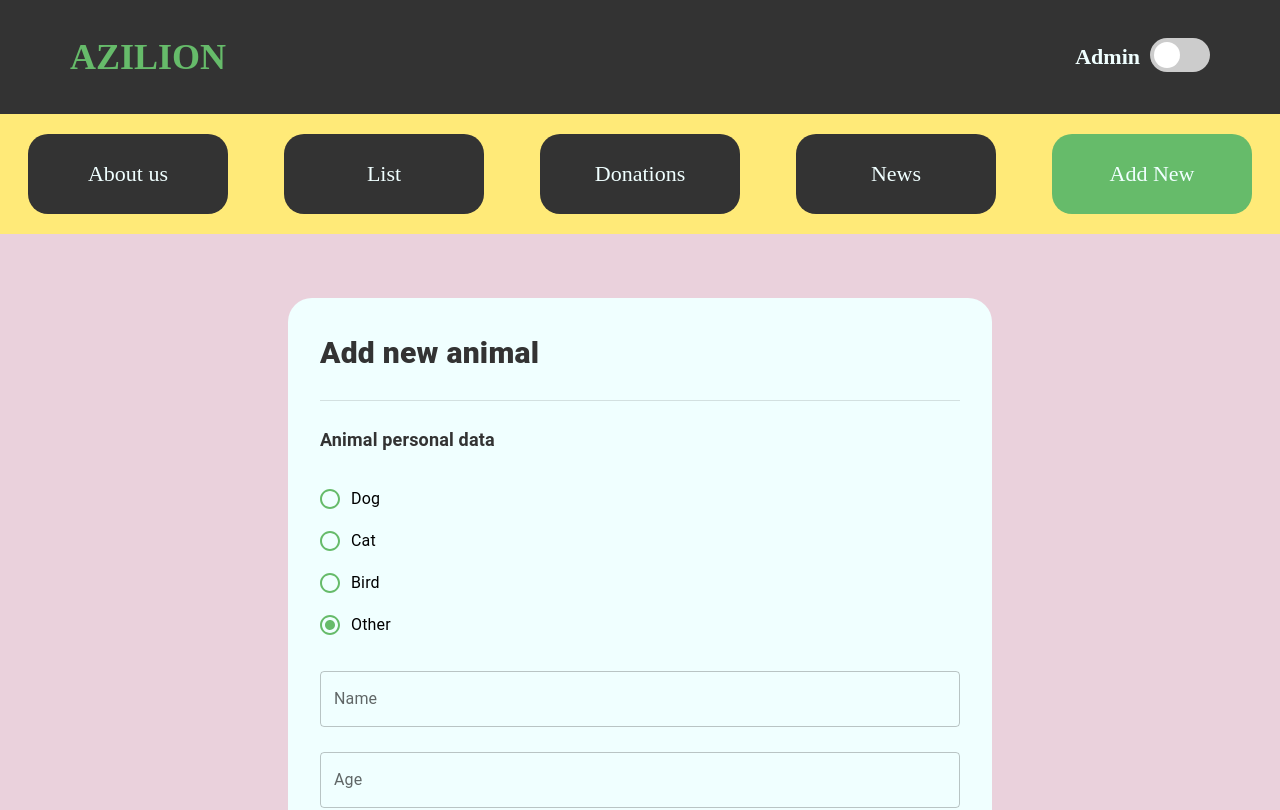
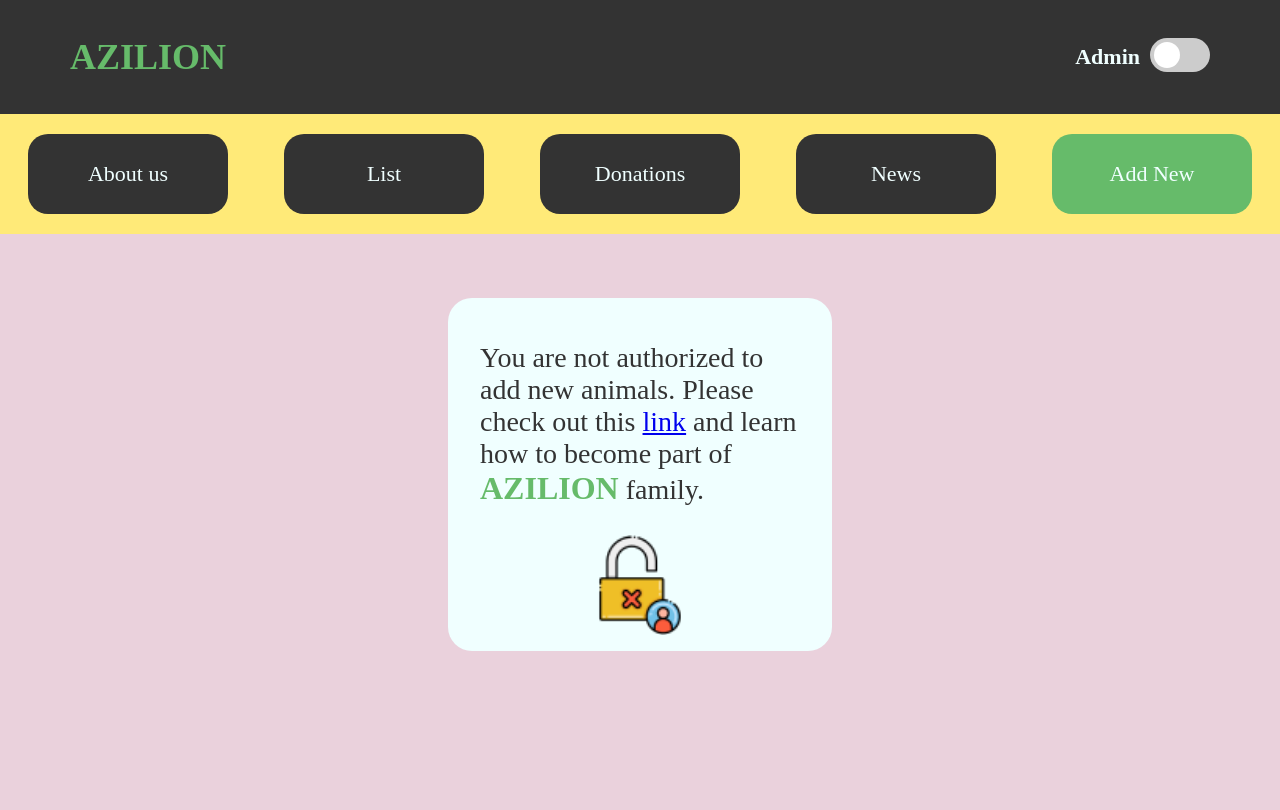
Before and after one commit to mpijuk/JuniorDev-React-FinalProject, a React (Vite) app: page /addNew in a window 1280 px wide. Shown: the top 810 px of the page. Built offline with nearby package versions, Linux system fonts and the light colour scheme.

Commit message:
Added unauthorized page

```diff
--- a/src/App.jsx
+++ b/src/App.jsx
@@ -21,7 +21,7 @@ const App = () => {
             <Route path="/list" element={<List />} />
             <Route path="/donations" element={<Donations />} />
             <Route path="/news" element={<News />} />
-            <Route path="/addNew" element={<AddNew />} />
+            <Route path="/addNew" element={<AddNew isAdmin={isAdmin}/>} />
         </Routes>
       </BrowserRouter>
     </LocalizationProvider>
--- a/src/components/Header.jsx
+++ b/src/components/Header.jsx
@@ -15,7 +15,8 @@ const Header = ({isAdmin, setAdmin}) => {
                                 type="checkbox"
                                 id="checkbox"
                                 checked={isAdmin}
-                                onChange={() => setAdmin((prev) => { return !prev})}
+                                onChange={() => setAdmin((prev) => { return !prev;})}
+
                             />
                             <div className={`${styles.slider} ${styles.round}`}></div>
                         </label>
--- /dev/null
+++ b/src/components/addNewComponents/UnauthorizedUser.jsx
@@ -0,0 +1,19 @@
+import unauthorized from '../../assets/unauthorized.png';
+import styles from "../../styles/UnauthorizedUser.module.css";
+import { Link } from 'react-router-dom';
+const UnauthorizedUser = () => {
+    return(
+        <div className={styles.unauthorizedContainer}>
+            <p className={styles.pDescription}>You are not authorized to add new animals. Please check out this <Link to="/">link</Link> and learn how to become part of <span  className={styles.spanName}>AZILION</span> family.</p>
+            <img
+                style={{ objectFit: "fill"}}
+                width="100px"
+                height="100px"
+                alt="unauthorized"
+                src={unauthorized}
+            />
+        </div>
+    );
+};
+
+export default UnauthorizedUser;
--- a/src/pages/AddNew.jsx
+++ b/src/pages/AddNew.jsx
@@ -1,8 +1,11 @@
 import AddNewForm from "../components/addNewComponents/addNewForm";
+import UnauthorizedUser from "../components/addNewComponents/UnauthorizedUser";
 
-const AddNew = () => {
+const AddNew = ({isAdmin}) => {
     return(
-        <AddNewForm />
+        <>
+            { isAdmin ? <AddNewForm /> : <UnauthorizedUser /> }
+        </>
     );
 };
 
--- /dev/null
+++ b/src/styles/UnauthorizedUser.module.css
@@ -0,0 +1,23 @@
+.unauthorizedContainer {
+    display: flex;
+    flex-direction: column;
+    justify-content: center;
+    align-items: center;
+    background-color: azure;
+    width: 20rem;
+    margin: 4rem auto;
+    padding: 1rem 2rem;
+    border-radius: 1.5rem;
+
+}
+
+.pDescription {
+    font-size: 28px;
+    color: #333;
+}
+
+.spanName {
+    color: #66bb6a;
+    font-weight: bold;
+    font-size: 32px;
+}
```
Also changed, not shown: src/assets/unauthorized.png (added).
